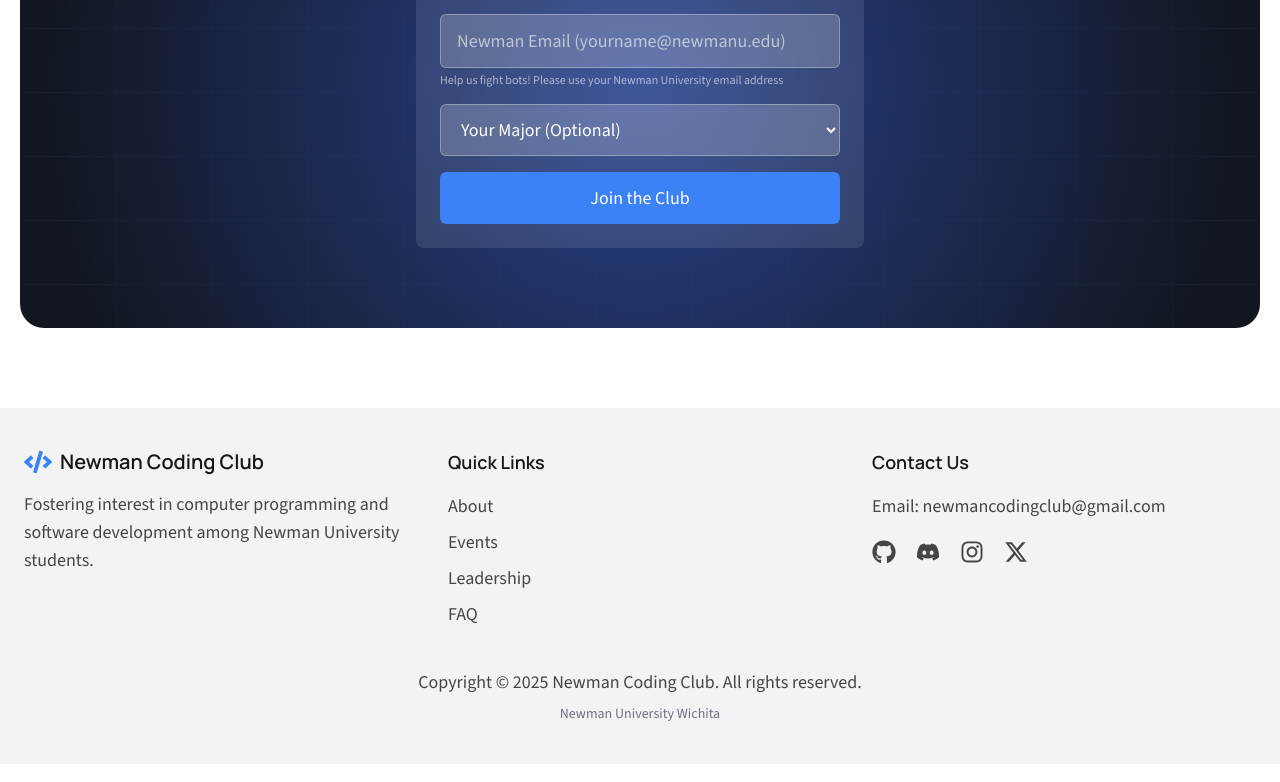
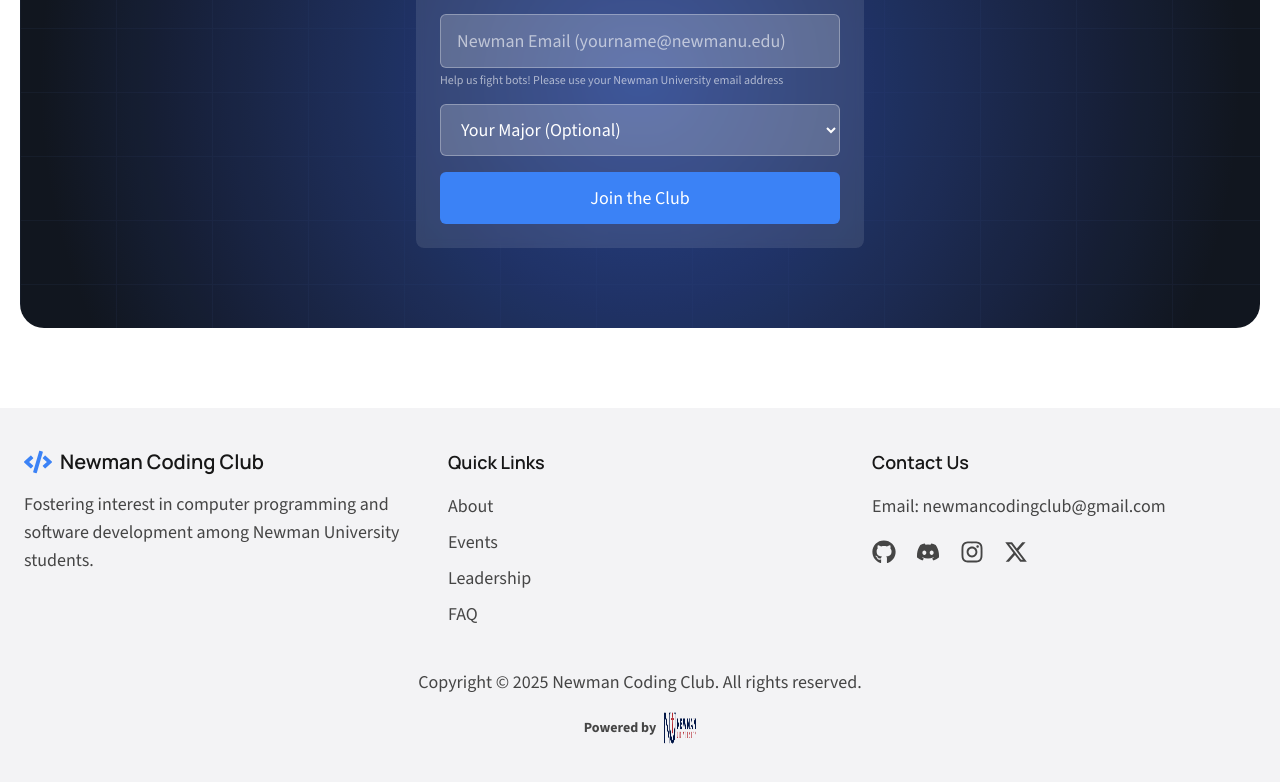
Before and after one commit to mrmorgan-i/newmancodingclub, a Next.js app: page / in a window 1280 px wide. Shown: the part 6053-6835 px from the top of the page. Built offline with nearby package versions, Linux system fonts and the light colour scheme.

Commit message:
pw-newman

```diff
--- a/src/components/Footer.tsx
+++ b/src/components/Footer.tsx
@@ -1,6 +1,7 @@
 import Link from 'next/link';
 import React from 'react';
 import { FaCode } from 'react-icons/fa';
+import Image from 'next/image';
 
 import { siteDetails } from '@/data/siteDetails';
 import { footerDetails } from '@/data/footer';
@@ -60,7 +61,18 @@ const Footer: React.FC = () => {
             </div>
             <div className="mt-8 md:text-center text-foreground-accent px-6">
                 <p>Copyright &copy; {new Date().getFullYear()} {siteDetails.siteName}. All rights reserved.</p>
-                <p className="text-sm mt-2 text-gray-500">Newman University Wichita</p>
+                <div className="flex items-center justify-center mt-4">
+                    <p className="text-sm font-bold mr-2">Powered by</p>
+                    <a href="https://newmanu.edu" target="_blank" rel="noopener noreferrer" className="inline-block">
+                        <Image
+                            src="/images/newman-university-logo.png"
+                            alt="Newman University"
+                            width={32}
+                            height={32}
+                            className="h-8"
+                        />
+                    </a>
+                </div>
             </div>
         </footer>
     );
```
Also changed, not shown: public/images/newman-university-logo.png (added).
